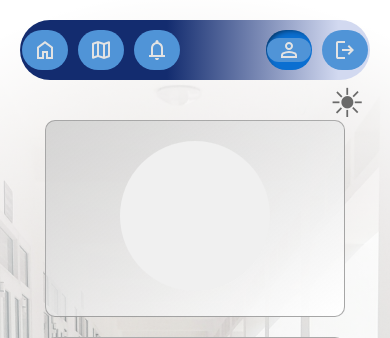
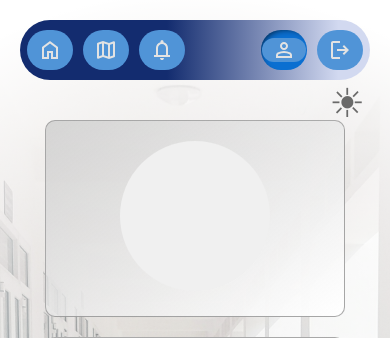
Before and after one commit to J3sterlir/DEKUSU-RAILWAY, a Django app: page /profile/ in a window 390 px wide. Shown: the top 338 px of the page. Run offline with Django 5.2, Linux system fonts and the light colour scheme; the visitor is signed in with stand-in values (Sample User, id 1).

Commit message:
nav queries

```diff
--- a/app/static/app/css/navbar2.css
+++ b/app/static/app/css/navbar2.css
@@ -100,3 +100,8 @@
         display: none;
     }
 }
+@media (max-width: 1043px){
+    .nav_contents{
+        margin: 5px;
+    }
+}
```
